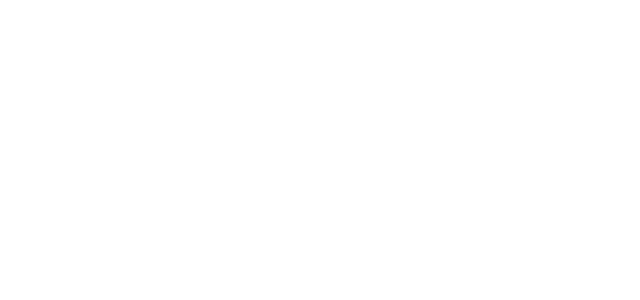
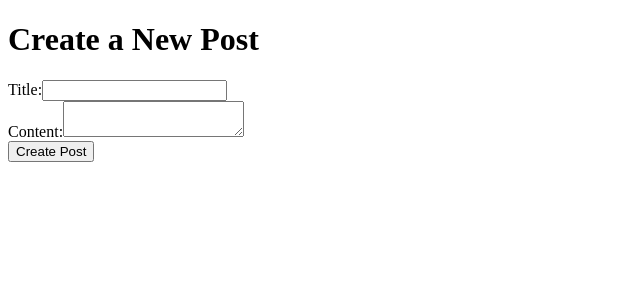
Before and after one commit to vfreis09/dev-blog, a React (Vite) app in the folder client/: page /create in a window 1280 px wide. Before the commit this address had no page. Shown: the top 300 px of the page, without its empty margins (0-640 px from the left). Built offline with nearby package versions, Linux system fonts and the light colour scheme.

Commit message:
create post added

```diff
--- a/client/src/App.tsx
+++ b/client/src/App.tsx
@@ -1,12 +1,14 @@
 import { Route, Routes } from "react-router-dom";
 import HomePage from "./pages/Home";
 import "./App.css";
+import CreatePost from "./pages/CreatePost";
 
 function App() {
   return (
     <>
       <Routes>
         <Route path="/" element={<HomePage />} />
+        <Route path="/create" element={<CreatePost />} />
       </Routes>
     </>
   );
--- a/client/src/components/PostForm.tsx
+++ b/client/src/components/PostForm.tsx
@@ -33,7 +33,7 @@
     const postData = { title, content };
     try {
       const response = await fetch(
-        `http://localhost:3000/api/posts${isEditing ? `/${id}` : ""}`,
+        `http://localhost:3000/${isEditing ? `/${id}` : ""}`,
         {
           method: isEditing ? "PUT" : "POST",
           headers: {
--- a/client/src/pages/CreatePost.tsx
+++ b/client/src/pages/CreatePost.tsx
@@ -0,0 +1,13 @@
+import React from "react";
+import PostForm from "../components/PostForm";
+
+function CreatePost() {
+  return (
+    <>
+      <h1>Create a New Post</h1>
+      <PostForm isEditing={false} />
+    </>
+  );
+}
+
+export default CreatePost;
```
